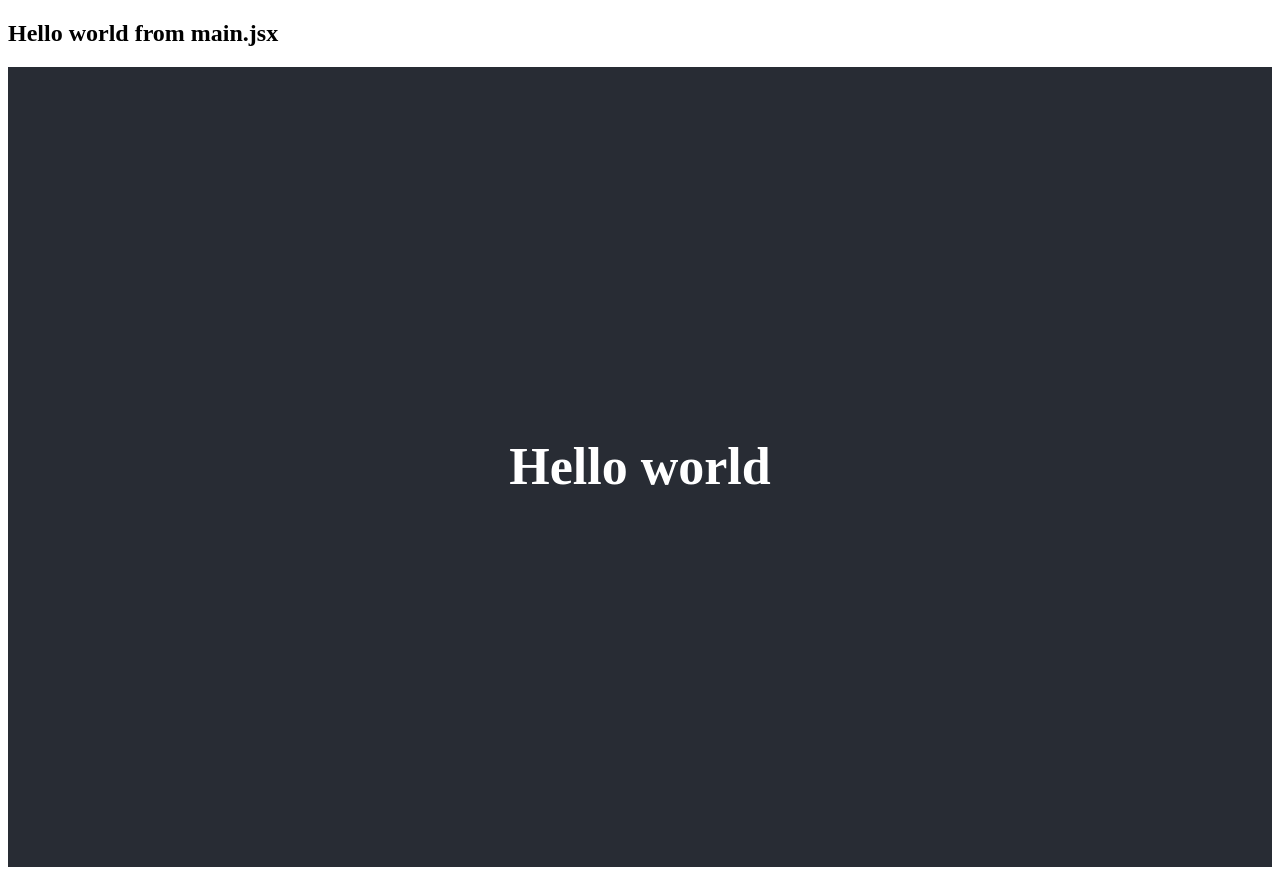
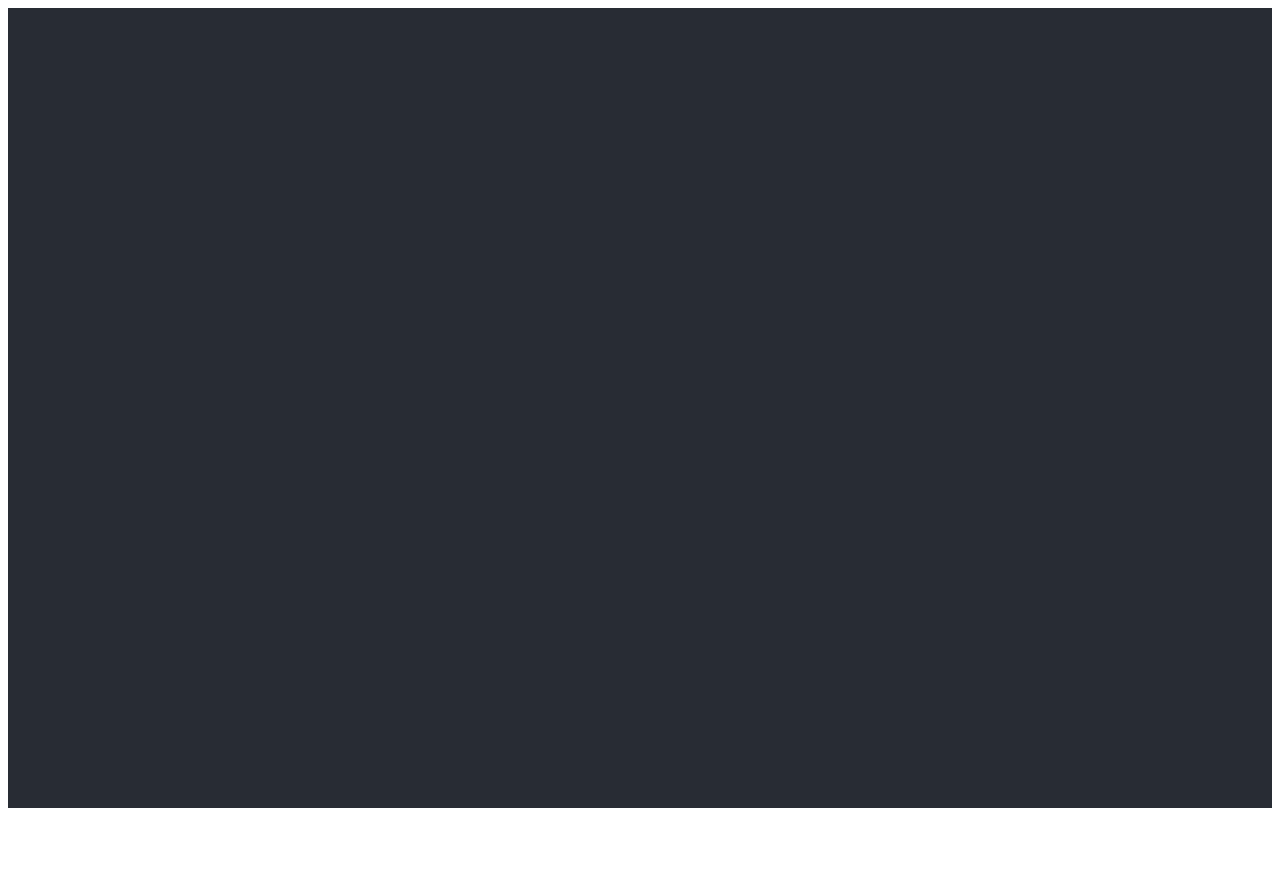
Before and after one commit to AnikBhadra/react101, a React (Vite) app: page / in a window 1280 px wide. After the commit the page ends 816 px from the top, so only its background shows below. Built offline with nearby package versions, Linux system fonts and the light colour scheme.

Commit message:
explained folder structure

```diff
--- a/src/App.jsx
+++ b/src/App.jsx
@@ -5,7 +5,6 @@ function App() {
   return (
     <div className="App">
       <header className="App-header">
-        <h1>Hello world</h1>
       </header>
     </div>
   )
--- a/src/main.jsx
+++ b/src/main.jsx
@@ -5,9 +5,7 @@ import './index.css'
 
 ReactDOM.createRoot(document.getElementById('root')).render(
   <>
-    <h2>Hello world from main.jsx</h2>
     <React.StrictMode>
-
       <App />
     </React.StrictMode>
   </>
```
Also changed, not shown: 1 other file (tests, documents, lock files or other folders).
